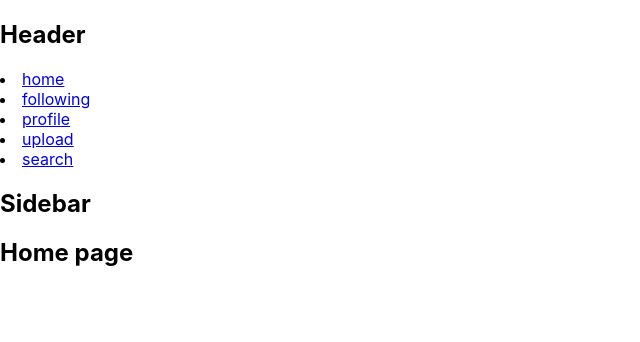
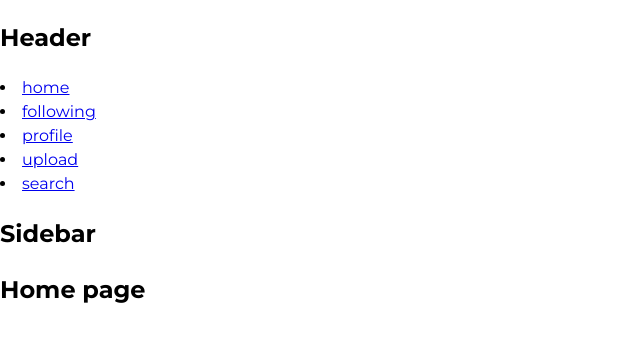
Before and after one commit to LPhongKhoang/tiktok, a React (Create React App) app: page / in a window 1280 px wide. Shown: the top 342 px of the page, without its empty margins (0-640 px from the left). Built offline with nearby package versions, Linux system fonts and the light colour scheme.

Commit message:
[LongVV] Add global styles and scss

```diff
--- a/package.json
+++ b/package.json
@@ -6,6 +6,7 @@
     "@testing-library/jest-dom": "^5.16.5",
     "@testing-library/react": "^13.4.0",
     "@testing-library/user-event": "^13.5.0",
+    "normalize.css": "^8.0.1",
     "react": "^18.2.0",
     "react-dom": "^18.2.0",
     "react-router-dom": "^6.8.2",
@@ -39,6 +40,7 @@
   "devDependencies": {
     "babel-plugin-module-resolver": "^5.0.0",
     "customize-cra": "^1.0.0",
-    "react-app-rewired": "^2.2.1"
+    "react-app-rewired": "^2.2.1",
+    "sass": "^1.58.3"
   }
 }
--- a/src/App.css
+++ /dev/null
@@ -1,38 +0,0 @@
-.App {
-  text-align: center;
-}
-
-.App-logo {
-  height: 40vmin;
-  pointer-events: none;
-}
-
-@media (prefers-reduced-motion: no-preference) {
-  .App-logo {
-    animation: App-logo-spin infinite 20s linear;
-  }
-}
-
-.App-header {
-  background-color: #282c34;
-  min-height: 100vh;
-  display: flex;
-  flex-direction: column;
-  align-items: center;
-  justify-content: center;
-  font-size: calc(10px + 2vmin);
-  color: white;
-}
-
-.App-link {
-  color: #61dafb;
-}
-
-@keyframes App-logo-spin {
-  from {
-    transform: rotate(0deg);
-  }
-  to {
-    transform: rotate(360deg);
-  }
-}
--- /dev/null
+++ b/src/components/Layout/GlobalStyles/GlobalStyles.scss
@@ -0,0 +1,16 @@
+@import 'normalize.css';
+@import url('https://fonts.googleapis.com/css2?family=Montserrat:wght@300;400;500;600;700&display=swap');
+:root {
+  --primary: #fe2c55;
+}
+
+html {
+  font-size: 62.5%
+}
+
+body {
+  font-family: 'Montserrat', sans-serif;
+  font-size: 1.6rem;
+  line-height: 1.5;
+  text-rendering: optimizeSpeed;
+}
--- /dev/null
+++ b/src/components/Layout/GlobalStyles/index.js
@@ -0,0 +1,7 @@
+import './GlobalStyles.scss';
+
+function GlobalStyles({children}) {
+  return children;
+}
+
+export default GlobalStyles;
--- a/src/components/Layout/components/Header.js
+++ b/src/components/Layout/components/Header/index.js
@@ -1,4 +1,4 @@
-import { publicRoutes } from "../../../routes";
+import { publicRoutes } from "../../../../routes";
 
 function Header() {
   return <div>
--- a/src/index.css
+++ /dev/null
@@ -1,13 +0,0 @@
-body {
-  margin: 0;
-  font-family: -apple-system, BlinkMacSystemFont, 'Segoe UI', 'Roboto', 'Oxygen',
-    'Ubuntu', 'Cantarell', 'Fira Sans', 'Droid Sans', 'Helvetica Neue',
-    sans-serif;
-  -webkit-font-smoothing: antialiased;
-  -moz-osx-font-smoothing: grayscale;
-}
-
-code {
-  font-family: source-code-pro, Menlo, Monaco, Consolas, 'Courier New',
-    monospace;
-}
--- a/src/index.js
+++ b/src/index.js
@@ -1,13 +1,15 @@
 import React from 'react';
 import ReactDOM from 'react-dom/client';
-import './index.css';
 import App from './App';
 import reportWebVitals from './reportWebVitals';
+import GlobalStyles from '@/components/Layout/GlobalStyles';
 
 const root = ReactDOM.createRoot(document.getElementById('root'));
 root.render(
   <React.StrictMode>
-    <App />
+    <GlobalStyles>
+      <App />
+    </GlobalStyles>
   </React.StrictMode>
 );
 
```
Also changed, not shown: src/components/Layout/components/Sidebar/index.js (renamed from src/components/Layout/components/Sidebar.js), src/logo.svg (deleted), 1 other file (tests, documents, lock files or other folders).
